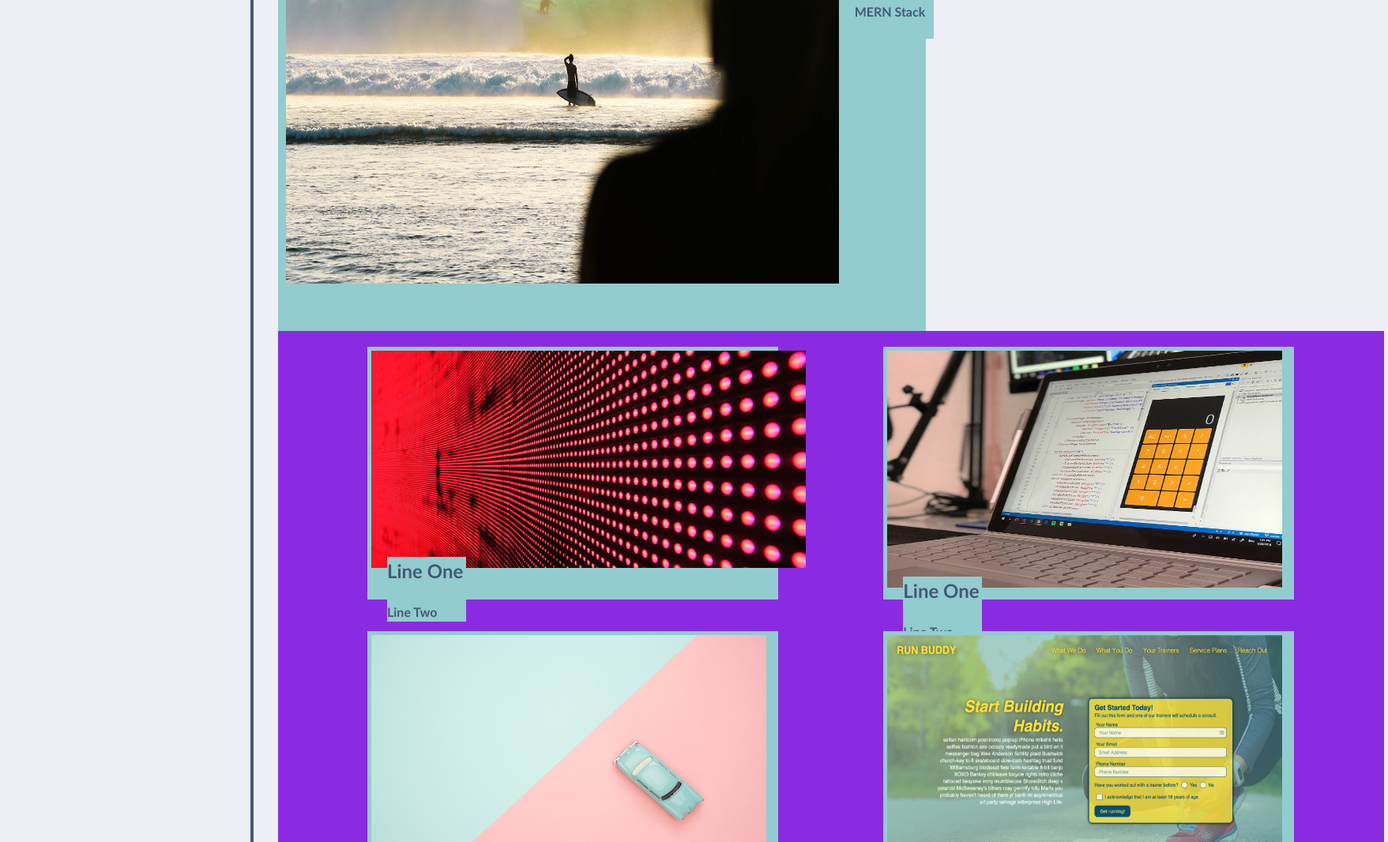
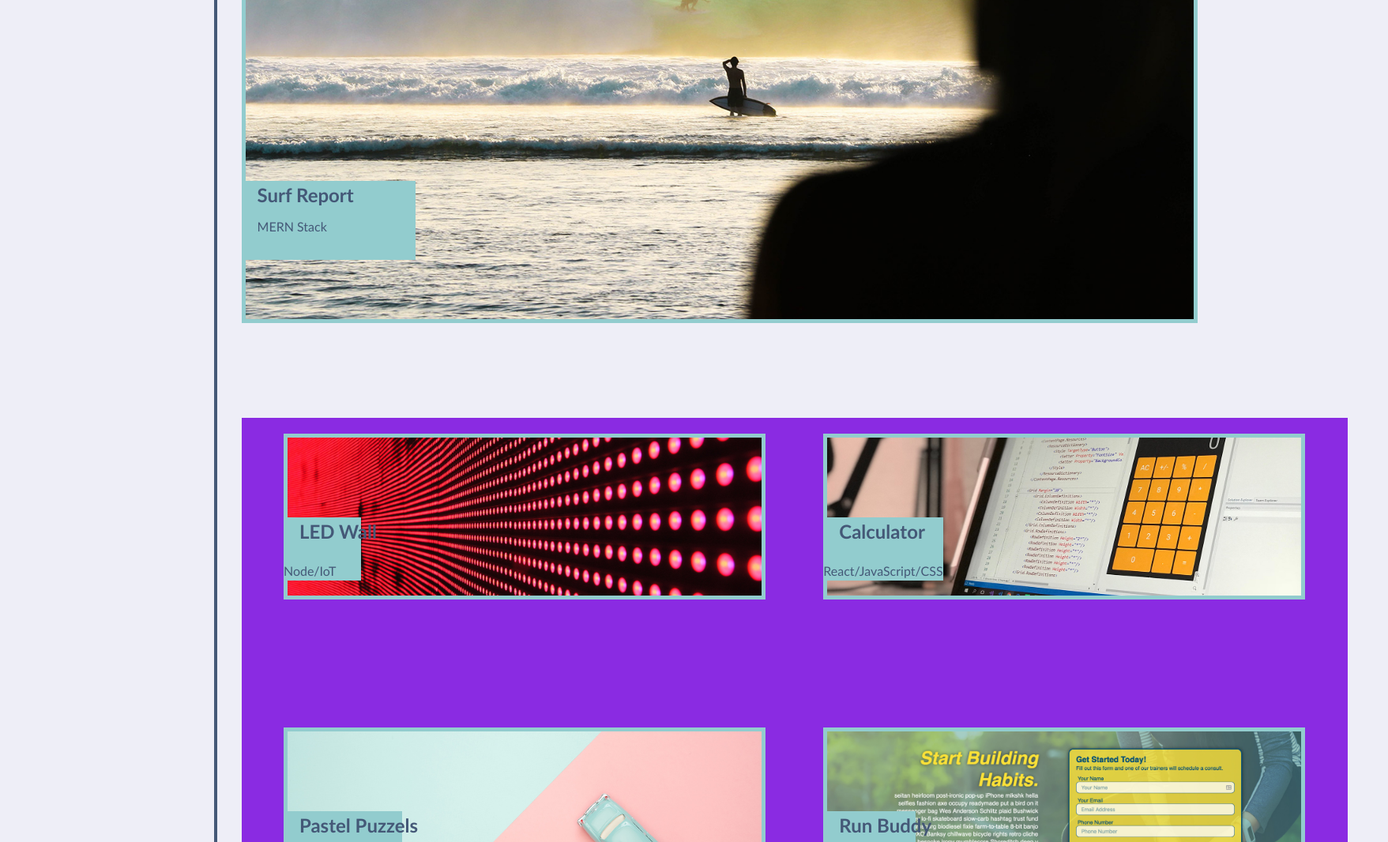
Before and after one commit to millerdotkyle/HomeworkTwo, a plain HTML site: page index2.html in a window 1280 px wide. Shown: the part 1534-2600 px from the top of the page at 79% size, 1757 px wide, since content can reach past the window. Drawn offline with Linux system fonts and the light colour scheme.

Commit message:
Revision
changed styles to better match intended use case

```diff
--- a/assets/css/style2.css
+++ b/assets/css/style2.css
@@ -7,6 +7,8 @@
     --light: rgba(238, 238, 247, 1);
   }
 
+
+  /* Set default values for body to match mock-up*/
   body {
     margin: 0;
     padding: 0;
@@ -85,7 +87,8 @@ header {
     text-align: right;
 }
 
-.banner div {
+.banner div h3 {
+  padding: 5px;
     font-size: 32px;
     color: var(--primary);
     background-color: var(--secondary);
@@ -112,33 +115,31 @@ header {
     line-height: 1.1;
 }
 
+#about-title {
+  position: relative;
+  right: 110px;
+}
+
 article{
     width: 50vw;
 }
 
 
-.gallery {
+.work-gallery {
     padding: 5px;
     display: flex;
     display: inline-block;
 }
 
-.bottom-4 {
-    list-style-type: none;
-    width: 1400px;
-    display: flex;
-    justify-content: space-evenly;
-    flex-wrap: wrap;
-    flex-direction: row;
-    align-items: center;
-    background-color: blueviolet;
-}
-
-.image-card-large {
-    padding: 10px;
+/* CSS FOR LARGE SUREFER IMAGE */
+/* RESIZE IMG TO DIV */
+.image-card-large img {
+    /* margin: 10px; */
+    padding: 5px;
     position: relative;
+    /* object-fit: cover; */
     height: 800px;
-    width: 800px;
+    width: 1200px;
     display: flex;
     justify-content: center;
     align-items: center;
@@ -146,34 +147,83 @@ article{
     background-color: var(--secondary);
 }
 
-.image-card {
+/* POSITION AND STYLE TEXT */
+.image-text-large {
+  width: 220px;
+  height: 100px;
+  position: relative;
+  left: 0px;
+  bottom: 200px;
+  color: var(--primary);
+  background-color: var(--secondary);
+}
+
+.image-text-large h2 {
+  position: relative;
+  left: 20px;
+  font-weight: bolder;
+}
+
+.image-card-large p {
+  position: relative;
+  left: 20px;
+  bottom: 10px;
+}
+
+/* CSS FOR GALLERY */
+.bottom-4 {
+  width: 1400px;
+  display: flex;
+  justify-content: space-evenly;
+  flex-wrap: wrap;
+  flex-direction: row;
+  /* align-items: center; */
+  background-color: blueviolet;
+}
+
+.column {
+  display: block;
+}
+
+/* RESIZE IMG TO DIV */
+.image-card img {
     position: relative;
-    height: 310px;
-    width: 510px;
+    object-fit: cover;
+    height: 200px;
+    width: 600px;
     margin: 20px;
     padding: 5px;
     background-color: var(--secondary);
-    /* display: flex;
-    justify-content: flex-start;
-    align-items: flex-start;
-    text-align: left; */
 }
 
+/* POSITION AND STYLE TEXT */
 .image-text {
-    width: 100px;
+    width: max-content;
+    height: 100%;
     position: relative;
-    justify-content: flex-start;
+    /* justify-content: flex-start; */
     left: 20px;
-    bottom: 40px;
+    bottom: 150px;
     color: var(--primary);
     background-color: var(--secondary);
 }
 
-.column {
-    display: flex;
-    flex-direction: column;
-    align-items: center;
+.image-text h2 {
+  position: relative;
+  left: 20px;
+  font-weight: bolder;
 }
+
+.image-text p {
+  /* display: block; */
+  font-weight: 100;
+  left: 20px;
+  bottom: 10px;
+}
+
+
+
+/* BEGIN INHERITED CSS */
 
 .page-section {
     margin: 25px 0;
--- a/index2.html
+++ b/index2.html
@@ -27,9 +27,10 @@
         </div>
     </section>
 
-    <main class="page-wrapper">
+    <main>
+        <!-- CREATE CONTAINER CLAA FOR EACH SECTION -->
         <section id="about" class="container">
-            <div class="left-title">
+            <div class="left-title" id="about-title">
                 <h2>About Me</h2>
             </div>
             <article id="about-text">
@@ -52,28 +53,30 @@
             <div class="left-title">
                 <h2>Work</h2>
             </div>
-            <div class="gallery">
+            <div class="work-gallery">
+                <!-- CREATE CUSTOM DIV FOR LARGE IMG -->
                 <div class="image-card-large">
-                    <img src="assets\images\02-portfolio-4.jpg" alt="a beach with surfers" height="700px" width="700px">
-                    <div class="image-text">
+                    <img src="assets\images\02-portfolio-4.jpg" alt="a beach with surfers" height="700px" width="800px">
+                    <div class="image-text-large">
                         <h2>Surf Report</h2>
-                        <h4>MERN Stack</h4>
+                        <p>MERN Stack</p>
                     </div>
                 </div>
+                <!-- BEGIN GALLERY FOR BOTTOM 4 -->
                 <div class="bottom-4">
                     <div class="column">
                         <div class="image-card">
                             <img src="assets\images\02-portfolio-1.jpg" alt="a wall of red LED lights" height="275px" width="550px">
                             <div class="image-text">
-                                <h2>Line One</h2>
-                                <h4>Line Two</h4>
+                                <h2>LED Wall</h2>
+                                <p>Node/IoT</p>
                             </div>
                         </div>
                         <div class="image-card">
                             <img src="assets\images\02-portfolio-3.jpg" alt="a blue car drives over a blue and pink background" height="300px" width="500px">
                             <div class="image-text">
-                                <h2>Line One</h2>
-                                <h4>Line Two</h4>
+                                <h2>Pastel Puzzels</h2>
+                                <p>MERN Stack</p>
                             </div>
                         </div>
                     </div>
@@ -81,15 +84,15 @@
                         <div class="image-card">
                             <img src="assets\images\02-portfolio-2.jpg" alt="a laptop" height="300px" width="500px">
                             <div class="image-text">
-                                <h2>Line One</h2>
-                                <h4>Line Two</h4>
+                                <h2>Calculator</h2>
+                                <p>React/JavaScript/CSS</p>
                             </div>
                         </div>
                         <div class="image-card">
                             <img src="assets\images\02-run-buddy.jpg" alt="a person getting ready to run" height="300px" width="500px">
                             <div class="image-text">
-                                <h2>Line One</h2>
-                                <h4>Line Two</h4>
+                                <h2>Run Buddy</h2>
+                                <p>HTML/CSS</p>
                             </div>
                         </div>
                     </div>
```
